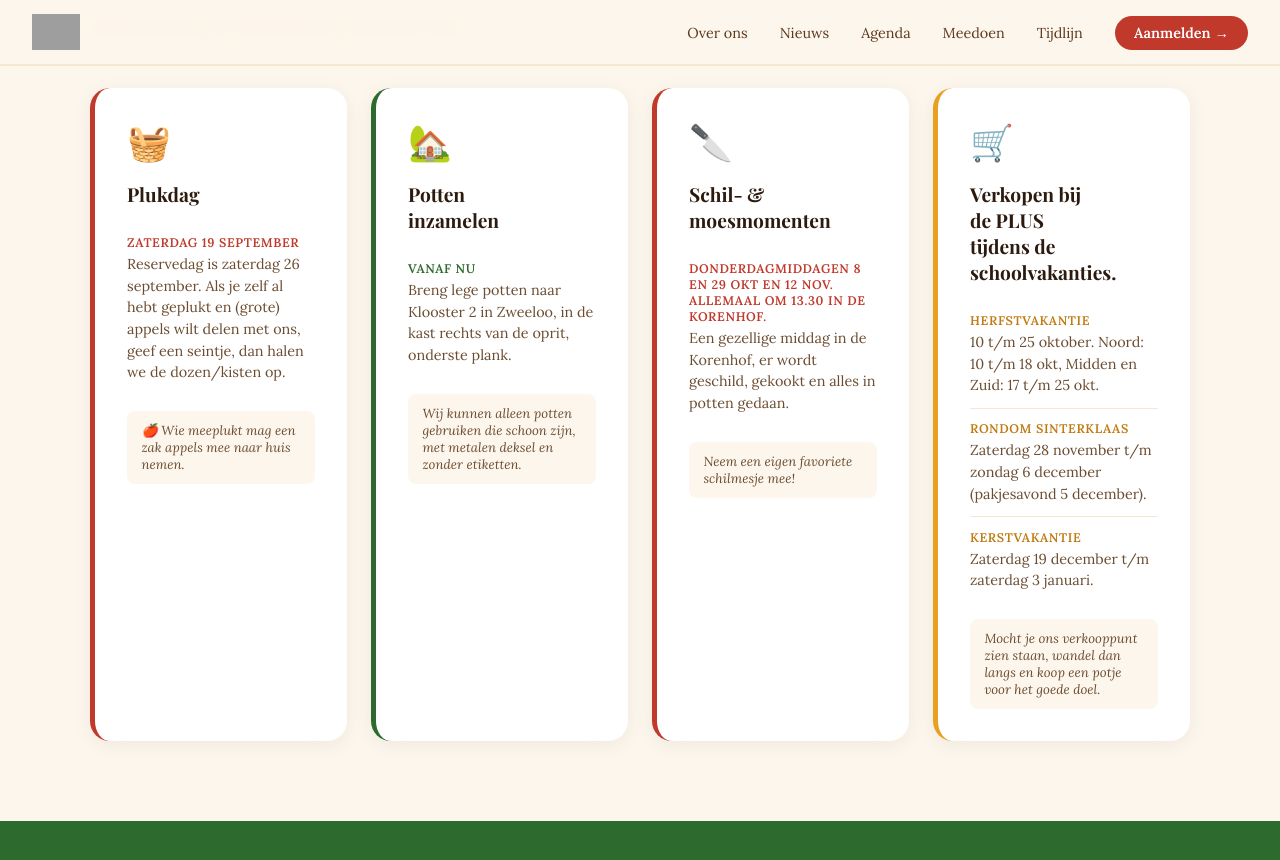
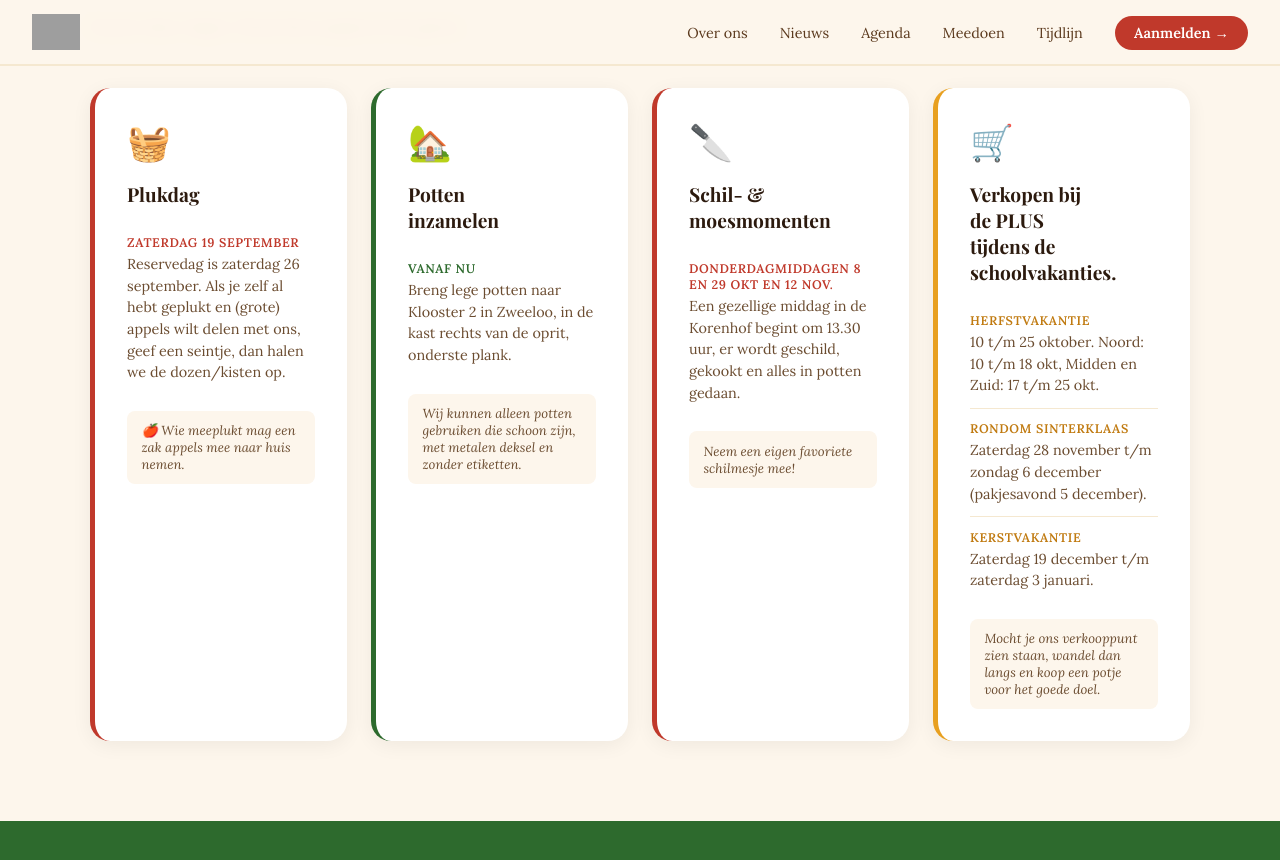
Before and after one commit to PlukenDeel/Pluk-en-Deel-2, a Jekyll site: the page built from index.html, in a window 1280 px wide and 900 px high, scrolled down 3295 px. Shown: the top 860 px of the window. Built offline with Jekyll 4.4.1, drawn with Linux system fonts in a browser that asks for light colours; some web fonts are replaced; grey boxes are pictures that could not be loaded.

Commit message:
Revise event details for Schil- & moesmomenten
Updated the schedule details for the cooking event.

```diff
--- a/_data/agenda.yml
+++ b/_data/agenda.yml
@@ -19,9 +19,9 @@ items:
     emoji: 🔪
     kleur: rood
     datums:
-      - datum: donderdagmiddagen 8 en 29 okt en 12 nov. Allemaal om 13.30 in De Korenhof.
+      - datum: donderdagmiddagen 8 en 29 okt en 12 nov.
         iso: ''
-        detail: Een gezellige middag in de Korenhof, er wordt geschild, gekookt en alles in potten gedaan.
+        detail: Een gezellige middag in de Korenhof begint om 13.30 uur, er wordt geschild, gekookt en alles in potten gedaan.
     tip: Neem een eigen favoriete schilmesje mee!
   - titel: Verkopen bij de PLUS tijdens de schoolvakanties.
     emoji: 🛒
```
